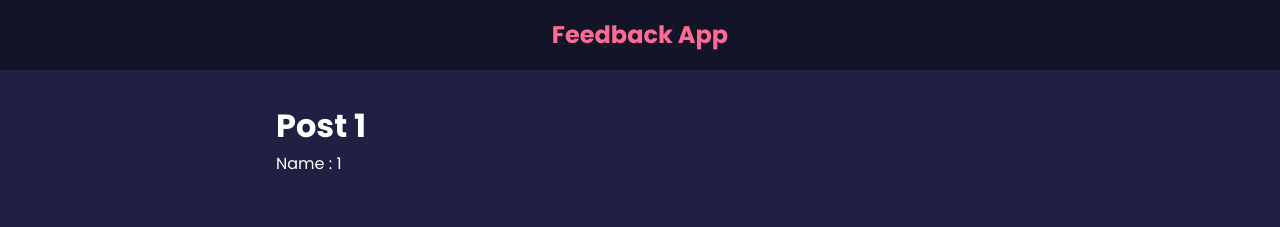
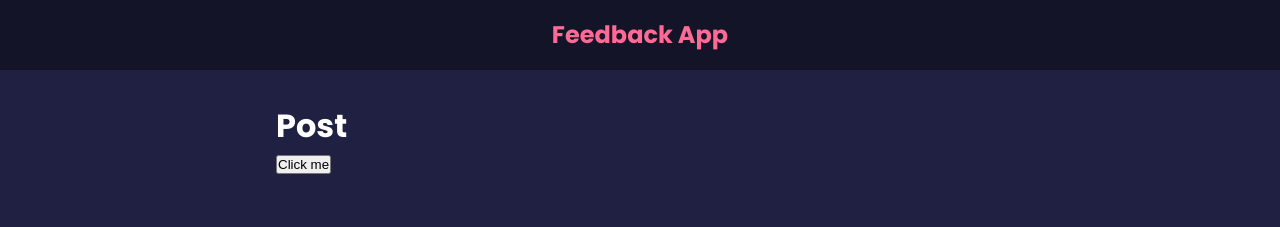
Before and after one commit to izuru775/feedback-app, a React (Create React App) app: page /post/1/1 in a window 1280 px wide. Shown: the top 227 px of the page. Built offline with nearby package versions, Linux system fonts and the light colour scheme.

Commit message:
Nested routes added

```diff
--- a/src/App.js
+++ b/src/App.js
@@ -43,7 +43,7 @@
             }
           ></Route>
           <Route path="/about" element={<AboutPage />} />
-          <Route path="/post/:id/:name" element={<Post />} />
+          <Route path="/post/*" element={<Post />} />
         </Routes>
         <AboutIconLink/>
       </div>
--- a/src/components/Post.jsx
+++ b/src/components/Post.jsx
@@ -1,11 +1,26 @@
-import { useParams } from "react-router-dom";
+import { Navigate, useNavigate, Routes, Route } from 'react-router-dom';
 
 function Post() {
-    const params = useParams();
+  const status = 200;
+  const navigate = useNavigate();
 
-  return (<div>
-      <h1>Post {params.id}</h1>
-      <p>Name : {params.name} </p>
-  </div>);
+  const onClick = () => {
+    console.log('Hello');
+    navigate('/about');
+  };
+
+  if (status === 404) {
+    return <Navigate to="/notfound" />;
+  }
+
+  return (
+    <div>
+      <h1>Post</h1>
+      <button onClick={onClick}>Click me</button>
+      <Routes>
+          <Route path='/show' element={<h1>Hello World</h1>}/>
+      </Routes>
+    </div>
+  );
 }
-export default Post
+export default Post;
```
